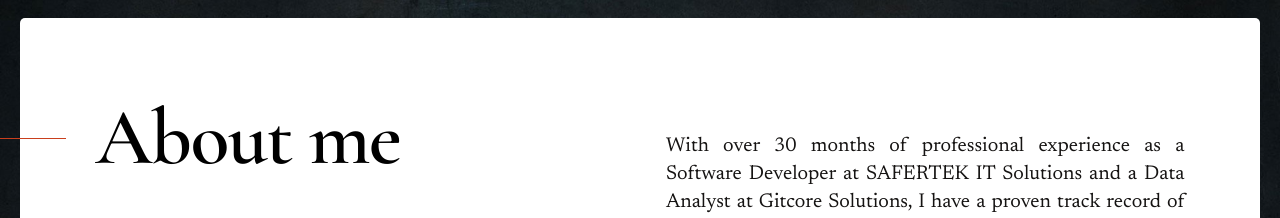
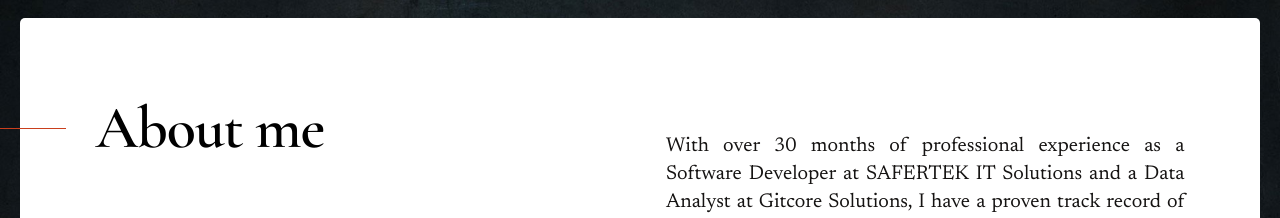
Before and after one commit to vsathwikr23/vsathwikr23.github.io, a plain HTML site: page index.html in a window 1280 px wide. Shown: the part 886-1104 px from the top of the page. Drawn offline with nearby package versions, Linux system fonts and the light colour scheme; a script that the page names is missing; a web font is replaced by a local one.

Commit message:
Updated index file

```diff
--- a/index.html
+++ b/index.html
@@ -462,7 +462,7 @@
         <div class="row s-about__content">
             <div class="column xl-12 s-about__content-grid grid-block">
                 <div class="s-about__content-header section-header">
-                    <h3 class="text-display-title with-line" style="font-size: 80px;">About me</h3>
+                    <h3 class="text-display-title with-line" style="font-size: 60px;">About me</h3>
                     <div class="s-about__content-header-inner">
 
                         <div class="s-about__content-media">
```
